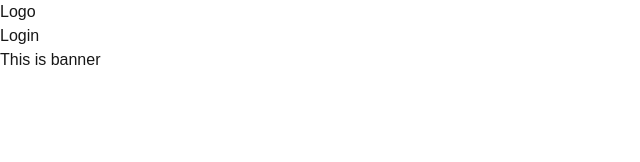
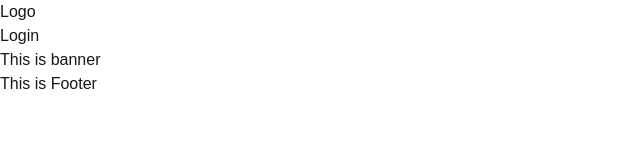
Before and after one commit to mominulhouqe/travel-agency, a Next.js app: page / in a window 1280 px wide. Shown: the top 162 px of the page, without its empty margins (0-640 px from the left). Built offline with nearby package versions, Linux system fonts and the light colour scheme.

Commit message:
`Added Footer component to the Home page`

```diff
--- a/src/app/page.tsx
+++ b/src/app/page.tsx
@@ -1,3 +1,4 @@
+import Footer from "@/components/Shared/Footer";
 import Navbar from "@/components/Shared/Navbar";
 import Banner from "@/components/UI/Banner";
 
@@ -6,6 +7,14 @@ export default function Home() {
     <div className="max-w-[1183px] p-[20px] mx-auto">
       <Navbar />
       <Banner />
+
+      {/*
+
+    Write here component
+
+*/}
+
+      <Footer />
     </div>
   );
 }
--- /dev/null
+++ b/src/components/Shared/Footer.tsx
@@ -0,0 +1,9 @@
+const Footer = () => {
+  return (
+    <div>
+      <h1>This is Footer</h1>
+    </div>
+  );
+};
+
+export default Footer;
```
